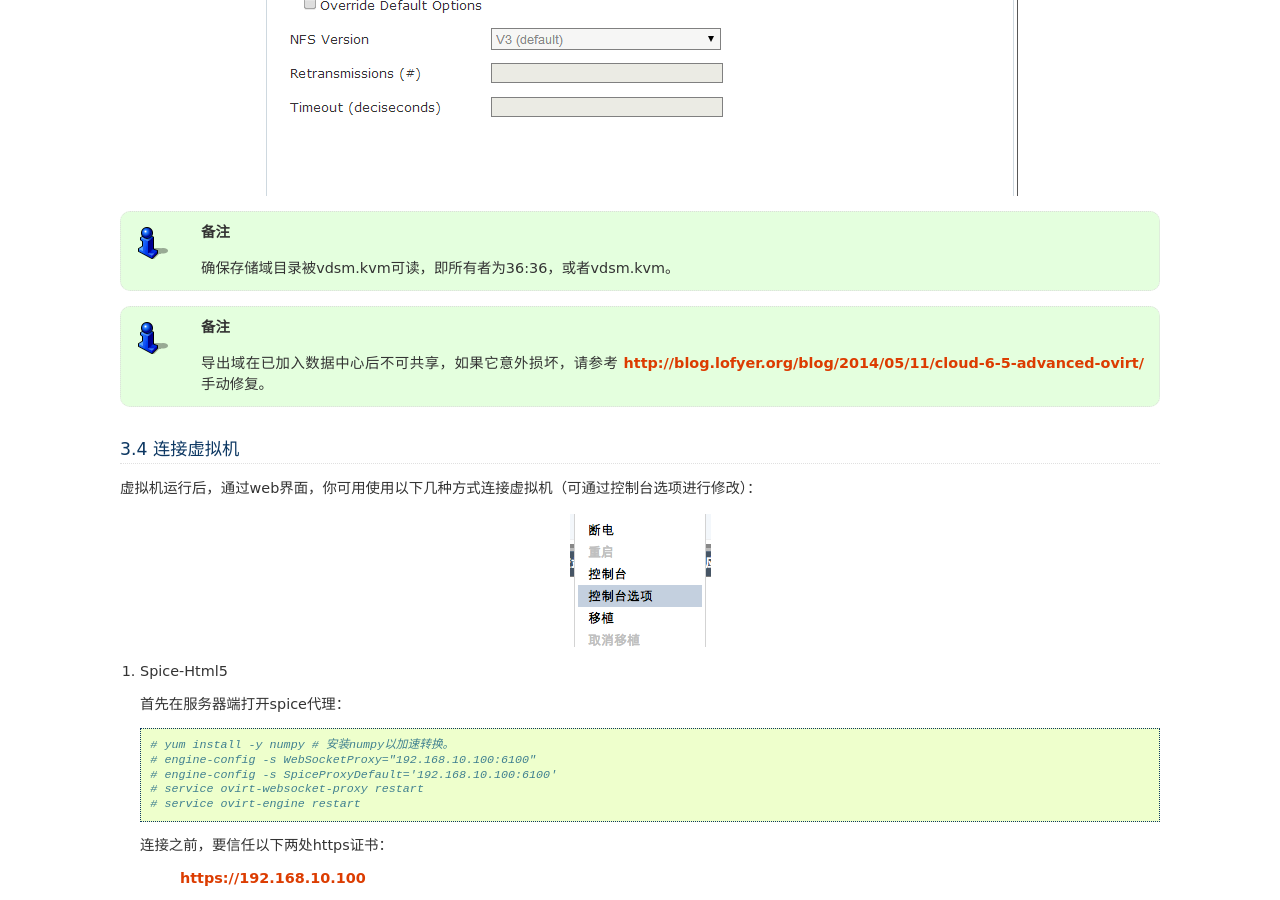
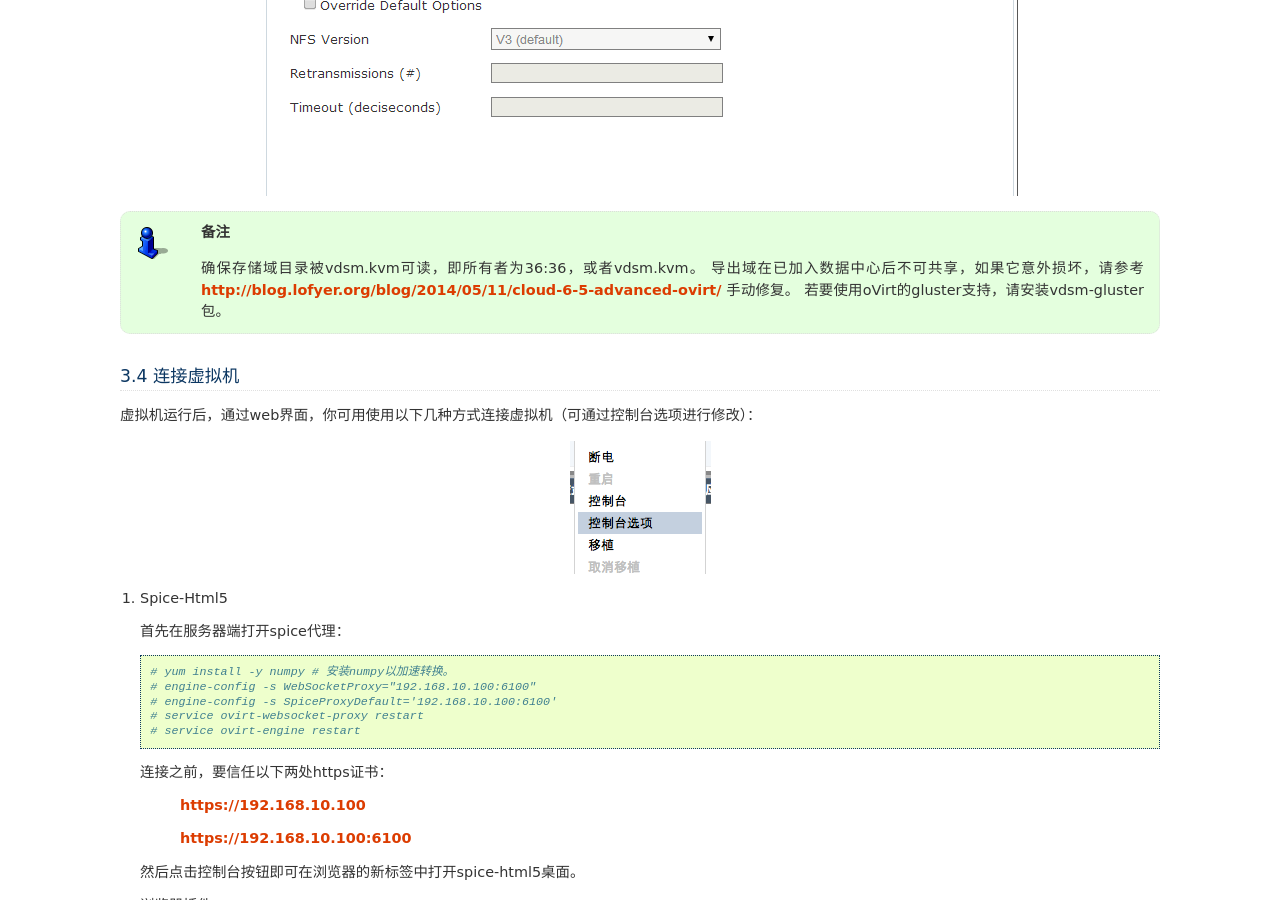
Before and after one commit to lofyer/InTheCloud, a Sphinx documentation site: the page built from source/posts/ch03.rst, in a window 1280 px wide and 900 px high, scrolled down 12279 px. Built offline with Sphinx 7.4.7, drawn with Linux system fonts in a browser that asks for light colours; formulas are drawn with MathJax 3.

Commit message:
vdsm-gluster

```diff
--- a/source/posts/ch03.rst
+++ b/source/posts/ch03.rst
@@ -587,9 +587,10 @@ oVirt目前两种部署方式：
 .. image:: ../images/03-06.png
     :align: center
 
-.. note:: 确保存储域目录被vdsm.kvm可读，即所有者为36:36，或者vdsm.kvm。
-
-.. note:: 导出域在已加入数据中心后不可共享，如果它意外损坏，请参考 http://blog.lofyer.org/blog/2014/05/11/cloud-6-5-advanced-ovirt/ 手动修复。
+.. note::
+    确保存储域目录被vdsm.kvm可读，即所有者为36:36，或者vdsm.kvm。
+    导出域在已加入数据中心后不可共享，如果它意外损坏，请参考 http://blog.lofyer.org/blog/2014/05/11/cloud-6-5-advanced-ovirt/ 手动修复。
+    若要使用oVirt的gluster支持，请安装vdsm-gluster包。
 
 3.4 连接虚拟机
 -----------------
```
